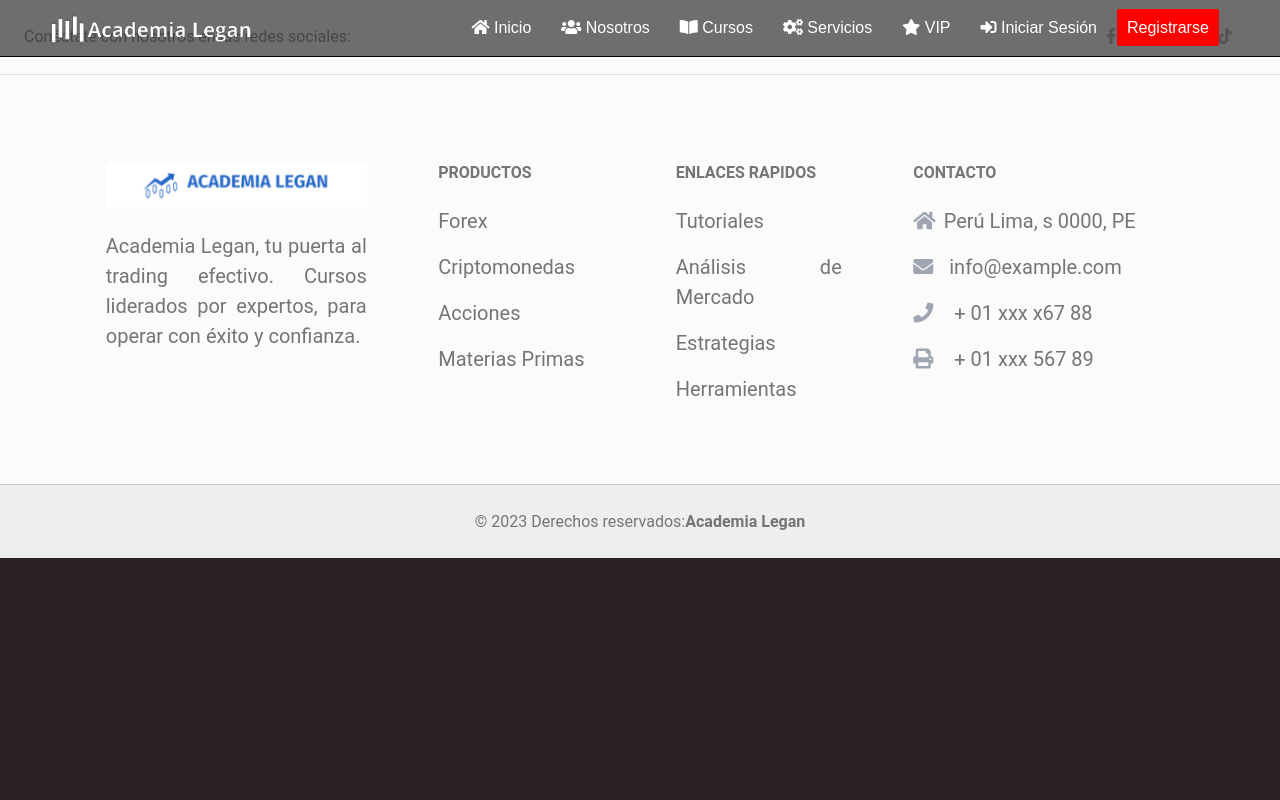
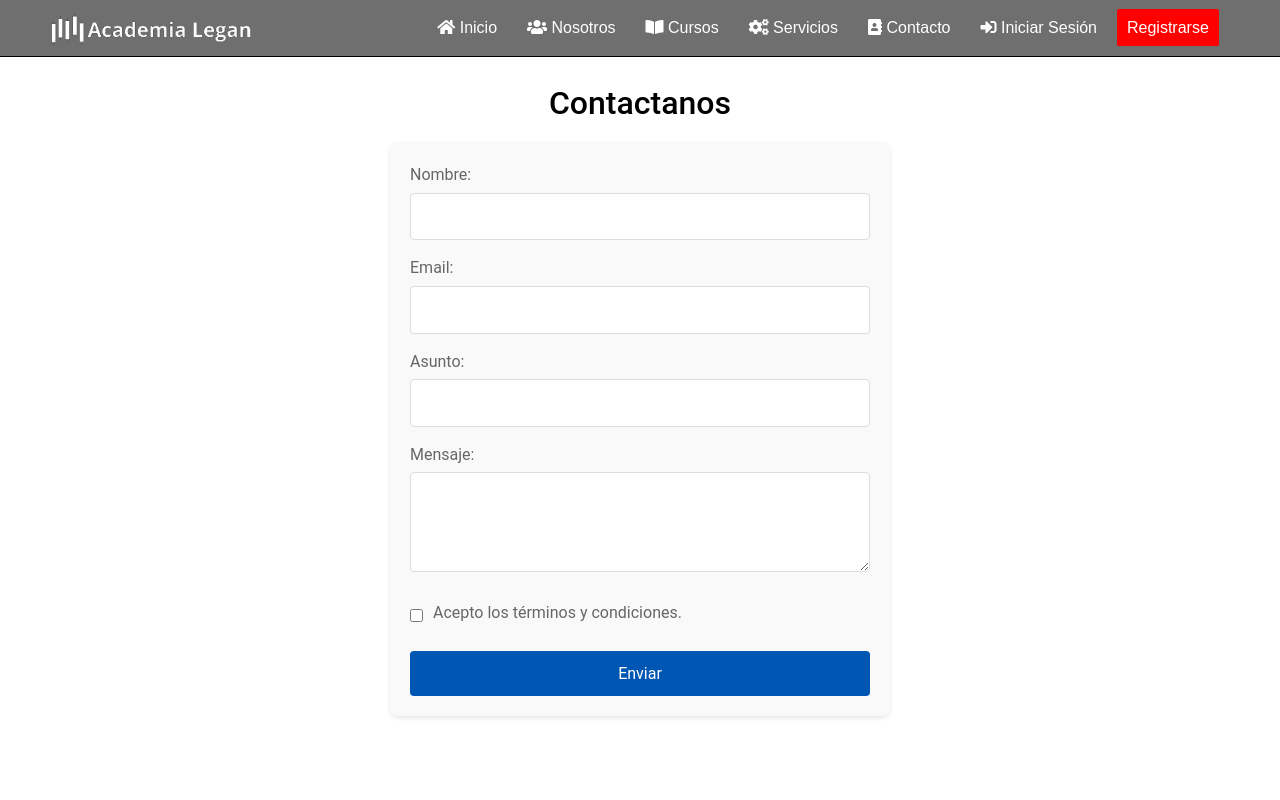
Before and after one commit to LUISFTEC/inmobiliariagutierrez, a React (Create React App) app: page /academia-legan/contacto in a window 1280 px wide. Shown: the top 800 px of the page. Built offline with nearby package versions, Linux system fonts and the light colour scheme.

Commit message:
agreguE CONTACTOS, CON ENVIO DE FORM A FORMPREE

```diff
--- a/package.json
+++ b/package.json
@@ -4,6 +4,7 @@
   "homepage": "https://luisftec.github.io/academia-legan/",
   "private": true,
   "dependencies": {
+    "@formspree/react": "^2.5.1",
     "@fortawesome/fontawesome-free": "^6.5.1",
     "@fortawesome/fontawesome-svg-core": "^6.5.1",
     "@fortawesome/free-solid-svg-icons": "^6.5.1",
--- a/src/App.css
+++ b/src/App.css
@@ -1,5 +1,5 @@
 .App {
-  background-color: #2a2222;/* Color oscuro */
+  background-color: #ffffff;/* Color oscuro */
   color: white; /* Texto claro para mayor contraste */
   min-height: 100vh;
   margin: 0;
--- a/src/App.js
+++ b/src/App.js
@@ -4,6 +4,7 @@ import Navbar from './components/Navbar';
 import Nosotros from './components/nosotros';
 import Footer from './components/Footer';
 import Servicios from './components/Servicios';
+import Contacto from './components/Contacto';
 import Inicio from './components/Inicio'; // Importa el componente Inicio desde el archivo correspondiente
 import CourseSection from './components/CourseSection';
 import ScrollToTop from './utils/ScrollTop'; // Asegúrate de que la ruta de importación es correcta
@@ -22,6 +23,7 @@ function App() {
                     <Route path="/nosotros" element={<Nosotros />} />
                     <Route path="/cursos" element={<CourseSection />} />
                     <Route path="/servicios" element={<Servicios />} />
+                    <Route path="/contacto" element={<Contacto />} />
                     {/* Otras rutas */}
                 </Routes>
                 <Footer />
--- /dev/null
+++ b/src/components/Contacto.jsx
@@ -0,0 +1,140 @@
+import React, { useState } from 'react';
+import { useForm, ValidationError } from '@formspree/react';
+import '../styles/contacto.css';
+
+
+
+const Contactos = () => {
+  // Formspree hook
+  const [state, handleSubmit] = useForm("xjvnvvbp"); // Tu ID de Formspree
+  const [contacto, setContacto] = useState({
+    nombre: '',
+    email: '',
+    asunto: '',
+    mensaje: '',
+    consentimiento: false
+  });
+
+  // Aquí agregas el nuevo estado para manejar los errores
+  const [errores, setErrores] = useState({});
+  const validarFormulario = () => {
+    let erroresTemporales = {};
+    if (!contacto.nombre.trim()) erroresTemporales.nombre = "El nombre es obligatorio.";
+    if (!contacto.email.trim()) erroresTemporales.email = "El email es obligatorio.";
+    if (!contacto.asunto.trim()) erroresTemporales.asunto = "El asunto es obligatorio.";
+    if (!contacto.mensaje.trim()) erroresTemporales.mensaje = "El mensaje es obligatorio.";
+    if (!contacto.consentimiento) erroresTemporales.consentimiento = "Debes aceptar los términos y condiciones.";
+
+    setErrores(erroresTemporales);
+    return Object.keys(erroresTemporales).length === 0;
+  };
+
+
+  const handleChange = (e) => {
+    const { name, value, type, checked } = e.target;
+    setContacto({ ...contacto, [name]: type === 'checkbox' ? checked : value });
+  };
+
+  // Nuevo handleSubmit que usa Formspree
+  const handleFormSubmit = (e) => {
+    e.preventDefault();
+    if (!validarFormulario()) {
+      return; // Detiene el envío si hay errores
+    }
+    handleSubmit(contacto);
+  };
+
+  if (state.succeeded) {
+    return (
+      <div className="mensaje-exito">
+        <p>¡Gracias por tu mensaje!</p>
+        <p>Tu mensaje ha sido enviado con éxito. Nos pondremos en contacto contigo pronto.</p>
+        <h3>Academia Legan</h3>
+        <button onClick={() => window.location.reload()}>Enviar otro mensaje</button>
+
+      </div>
+
+
+    );
+  }
+
+
+
+  return (
+    <div className="contactos-container">
+      <h2>Contactanos</h2>
+      <form onSubmit={handleFormSubmit}>
+      <div>
+  <label htmlFor="nombre">Nombre:</label>
+  <input
+    type="text"
+    id="nombre"
+    name="nombre"
+    value={contacto.nombre}
+    onChange={handleChange}
+  />
+  {errores.nombre && <div className="error-message">{errores.nombre}</div>}
+</div>
+
+<div>
+  <label htmlFor="email">Email:</label>
+  <input
+    type="email"
+    id="email"
+    name="email"
+    value={contacto.email}
+    onChange={handleChange}
+  />
+  {errores.email && <div className="error-message">{errores.email}</div>}
+  <ValidationError
+    prefix="Email"
+    field="email"
+    errors={state.errors}
+  />
+</div>
+
+<div>
+  <label htmlFor="asunto">Asunto:</label>
+  <input
+    type="text"
+    id="asunto"
+    name="asunto"
+    value={contacto.asunto}
+    onChange={handleChange}
+  />
+  {errores.asunto && <div className="error-message">{errores.asunto}</div>}
+</div>
+
+<div>
+  <label htmlFor="mensaje">Mensaje:</label>
+  <textarea
+    id="mensaje"
+    name="mensaje"
+    value={contacto.mensaje}
+    onChange={handleChange}
+  ></textarea>
+  {errores.mensaje && <div className="error-message">{errores.mensaje}</div>}
+</div>
+
+<div className="consentimiento-container">
+  <input
+    type="checkbox"
+    id="consentimiento"
+    name="consentimiento"
+    checked={contacto.consentimiento}
+    onChange={handleChange}
+  />
+  <label htmlFor="consentimiento">Acepto los términos y condiciones.</label>
+  {errores.consentimiento && <div className="error-message">{errores.consentimiento}</div>}
+</div>
+
+        <button type="submit" disabled={!contacto.consentimiento || state.submitting}>
+          Enviar
+        </button>
+
+      </form>
+    </div>
+  );
+};
+
+export default Contactos;
--- a/src/components/Navbar.jsx
+++ b/src/components/Navbar.jsx
@@ -13,7 +13,7 @@ function Navbar() {
   return (
     <nav>
       <div className="logo">
-      <img src={logo} alt="Logo Academia Legan" />
+        <img src={logo} alt="Logo Academia Legan" />
       </div>
 
       <button className="hamburger-icon" onClick={toggleMenu}>
@@ -21,13 +21,13 @@ function Navbar() {
       </button>
 
       <ul className={`menu ${isMenuOpen ? 'open' : ''}`}>
-        <li><Link to="/inicio" onClick={()=> setIsMenuOpen(false)}><i className="fas fa-home"></i> Inicio</Link></li>
-        <li><Link to="/nosotros" onClick={()=> setIsMenuOpen(false)}><i className="fas fa-users"></i> Nosotros</Link></li>
-        <li><Link to="/cursos" onClick={()=> setIsMenuOpen(false)}><i className="fas fa-book-open"></i> Cursos</Link></li>
-        <li><Link to="/servicios" onClick={()=> setIsMenuOpen(false)}><i className="fas fa-cogs"></i> Servicios</Link></li>
-        <li><Link to="/vip" onClick={()=> setIsMenuOpen(false)}><i className="fas fa-star"></i> VIP</Link></li>
-        <li><Link to="/iniciar-sesion" onClick={()=> setIsMenuOpen(false)}><i className="fas fa-sign-in-alt"></i> Iniciar Sesión</Link></li>
-        <li><Link to="/registrarse" className={`register-btn ${isMenuOpen ? 'centered' : ''}`} onClick={()=> setIsMenuOpen(false)}>Registrarse</Link></li>
+        <li><Link to="/inicio" onClick={() => setIsMenuOpen(false)}><i className="fas fa-home"></i> Inicio</Link></li>
+        <li><Link to="/nosotros" onClick={() => setIsMenuOpen(false)}><i className="fas fa-users"></i> Nosotros</Link></li>
+        <li><Link to="/cursos" onClick={() => setIsMenuOpen(false)}><i className="fas fa-book-open"></i> Cursos</Link></li>
+        <li><Link to="/servicios" onClick={() => setIsMenuOpen(false)}><i className="fas fa-cogs"></i> Servicios</Link></li>
+        <li><Link to="/contacto" onClick={() => setIsMenuOpen(false)}><i className="fas fa-address-book"></i> Contacto</Link></li>
+        <li><Link to="/iniciar-sesion" onClick={() => setIsMenuOpen(false)}><i className="fas fa-sign-in-alt"></i> Iniciar Sesión</Link></li>
+        <li><Link to="/registrarse" className={`register-btn ${isMenuOpen ? 'centered' : ''}`} onClick={() => setIsMenuOpen(false)}>Registrarse</Link></li>
         <button className="close-icon" onClick={toggleMenu}>
           <i className="fas fa-times"></i> {/* Icono "X" */}
         </button>
--- a/src/styles/Navbar.css
+++ b/src/styles/Navbar.css
@@ -96,7 +96,7 @@ nav a:active {
   font-size: 24px; /* Ajusta el tamaño del icono */
   cursor: pointer; /* Cambia el cursor a un puntero al pasar el mouse */
   display: none; /* Oculta por defecto y se mostrará en pantallas más pequeñas */
-  padding: 10px;
+
   background: none; /* Elimina cualquier fondo del botón */
   border: none; /* Elimina cualquier borde del botón */
 }
--- /dev/null
+++ b/src/styles/contacto.css
@@ -0,0 +1,125 @@
+/* Estilos para el contenedor principal */
+.contactos-container {
+  display: flex;
+  flex-direction: column; /* Alinea los elementos verticalmente */
+  justify-content: center;
+  align-items: center;
+  min-height: calc(100vh); /* Ajusta según la altura de tu navbar */
+  padding: 20px;
+  box-sizing: border-box;
+}
+
+/* Estilos para el título */
+.contactos-container h2 {
+  text-align: center;
+  margin-bottom: 20px; /* Espacio entre el título y el formulario */
+  color: #000000;
+}
+
+/* Estilos para el formulario */
+.contactos-container form {
+  width: 100%;
+  max-width: 500px; /* Ancho máximo para el formulario */
+  background-color: #f9f9f9;
+  padding: 20px;
+  border-radius: 8px;
+  box-shadow: 0 2px 4px rgba(0,0,0,0.1);
+  box-sizing: border-box;
+}
+
+/* Estilos para los elementos del formulario */
+.contactos-container div {
+  margin-bottom: 15px;
+}
+
+.contactos-container label {
+  display: block;
+  margin-bottom: 5px;
+  color: #666;
+}
+
+.contactos-container input[type="text"],
+.contactos-container input[type="email"],
+.contactos-container textarea {
+  width: 100%;
+  padding: 10px;
+  border: 1px solid #ddd;
+  border-radius: 4px;
+  box-sizing: border-box;
+}
+
+.contactos-container textarea {
+  height: 100px;
+  resize: vertical;
+}
+
+.contactos-container button {
+  width: 100%;
+  padding: 10px 20px;
+  background-color: #0056b3;
+  color: white;
+  border: none;
+  border-radius: 4px;
+  cursor: pointer;
+  transition: background-color 0.3s ease;
+}
+
+.contactos-container button:hover {
+  background-color: #004494;
+}
+
+/* Estilos para la sección de consentimiento */
+.contactos-container .consentimiento-container {
+  display: flex;
+  align-items: center; /* Centra verticalmente el contenido */
+  margin-top: 20px;
+  margin-bottom: 20px;
+}
+
+.contactos-container .consentimiento-container input[type="checkbox"] {
+  margin-right: 10px; /* Espacio entre la casilla y el texto */
+}
+
+.mensaje-exito {
+  display: flex;
+  flex-direction: column;
+  justify-content: center;
+  align-items: center;
+  min-height: calc(100vh - 60px);
+  text-align: center;
+  padding: 20px;
+  box-sizing: border-box;
+}
+
+
+
+.mensaje-exito p {
+  color: #000000; /* Color verde para el mensaje de éxito */
+  margin-bottom: 15px;
+}
+
+.mensaje-exito button {
+  padding: 10px 20px;
+  background-color: #0056b3;
+  color: white;
+  border: none;
+  border-radius: 4px;
+  cursor: pointer;
+}
+
+.mensaje-exito h3 {
+  margin-top: 20px; /* Espacio superior para separar del resto del contenido */
+  font-size: 2.5em; /* Tamaño del título */
+  color: #070707; /* Puedes cambiar el color si lo deseas */
+}
+
+.error-message {
+  color: red;
+  margin-top: 5px;
+}
+
+@media (max-width: 768px) { /* Para pantallas pequeñas */
+  .contactos-container {
+    padding-top: 80px;
+  }
+}
```
Also changed, not shown: 1 other file (tests, documents, lock files or other folders).
